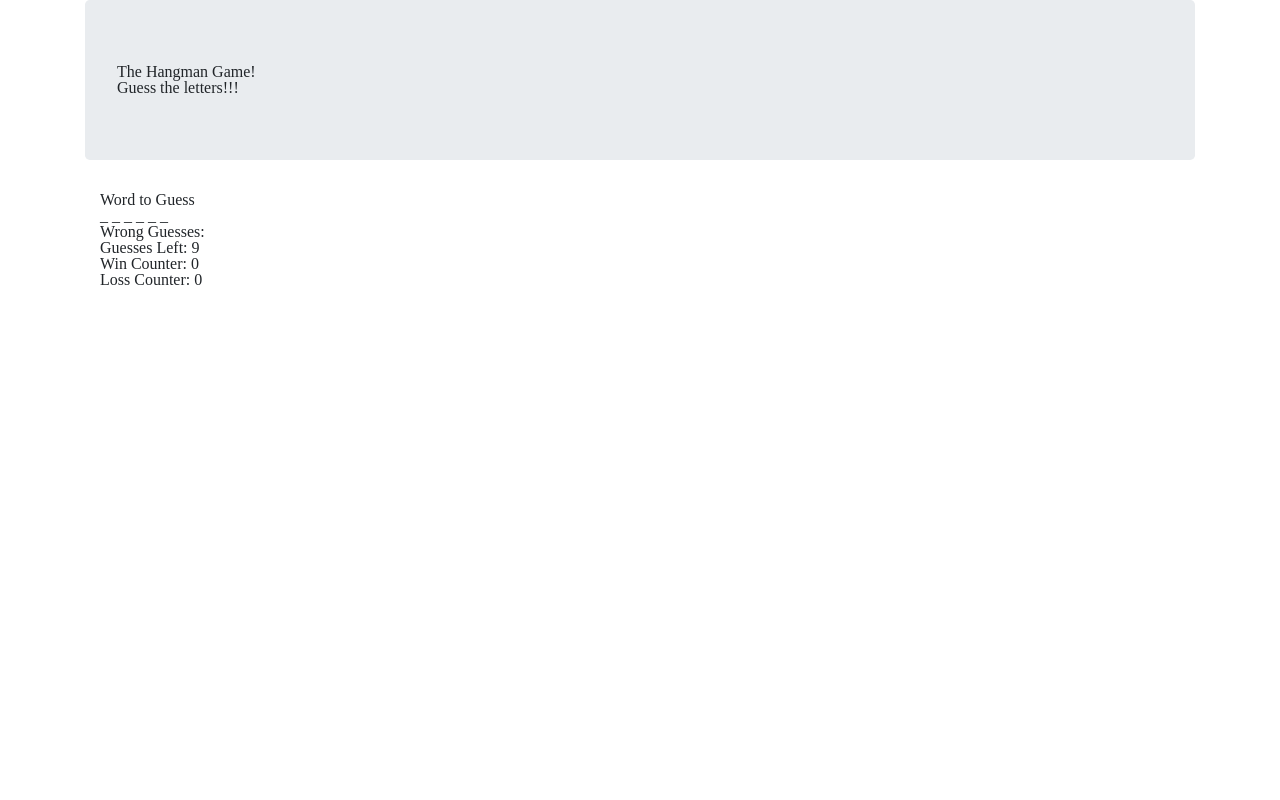
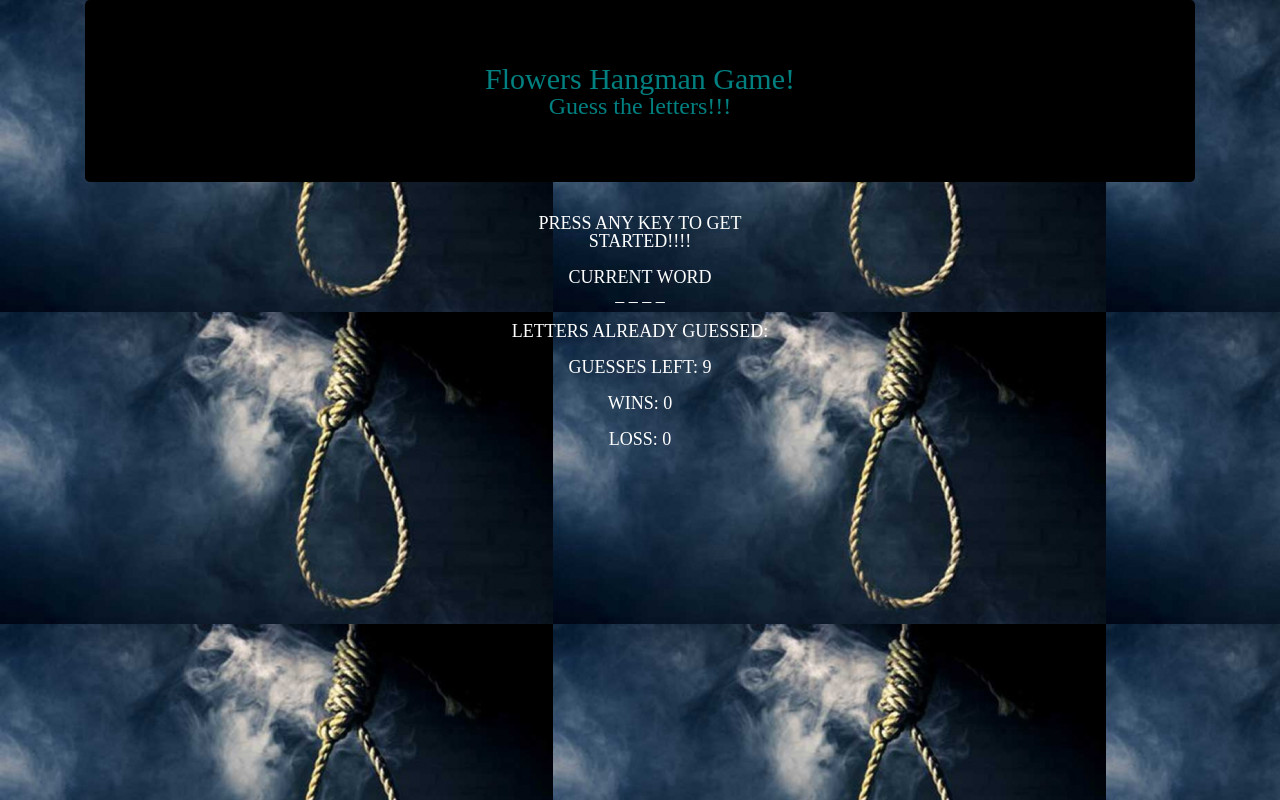
Before and after one commit to Oluwatoyin17/Hangman-Game, a plain HTML site: page index.html in a window 1280 px wide. Drawn offline with nearby package versions, Linux system fonts and the light colour scheme.

Commit message:
Submission

```diff
--- a/assets/css/style.css
+++ b/assets/css/style.css
@@ -0,0 +1,13 @@
+.container{
+    text-align: center;
+    font-size: 18px;
+    color:white;
+}
+#Name{
+    font-size: 30px;
+}
+.jumbotron{
+    background-color: black;
+    font-size: 24px;
+    color:teal;
+}
--- a/assets/javascript/game.js
+++ b/assets/javascript/game.js
@@ -1,7 +1,7 @@
 // GLOBAL VARIABLES
 // -------------------------------------------------------------
 // Arrays and Variables for holding data
-var wordOptions = ["jazz", "funny", "bookworm", "student","sleepy","vacation", "abyss"];
+var wordOptions = ["rose", "tulip", "carnation", "daisy","dandelion","edelweiss", "hibiscus", "iris", "lily","orchid","violet","sunflower"];
 var selectedWord ="";
 var lettersinWord=[];
 var numBlanks = 0;
@@ -81,7 +81,7 @@ function roundComplete(){
     // Check if user won
     if(lettersinWord.toString()== blanksAndSuccesses.toString()){
         winCount++;
-        alert("You Won!");
+        alert("Yay!!! You Won!");
 
         // Update the win counter in the HTML
         document.getElementById("winCounter").innerHTML = winCount;
@@ -92,7 +92,7 @@ function roundComplete(){
     // Check if user lost
     else if (guessesLeft == 0) {
         lossCount++;
-        alert("You lost!");
+        alert("You lost, better luck next time");
 
         //Update the HTML
         document.getElementById("lossCounter").innerHTML = lossCount;
--- a/index.html
+++ b/index.html
@@ -10,44 +10,47 @@
     <link rel="stylesheet" href= "assets/css/reset.css" >
     <link rel="stylesheet" href= "assets/css/style.css" >
 </head>
-<body>
+<body background= "assets/images/hangman.jpg">
 
     <div class="container">
         <div class="jumbotron">
-            <h1>The Hangman Game!</h1>
+            <h1 id="Name">Flowers Hangman Game!</h1>
             <p>Guess the letters!!!</p>
         </div>
+        <p>PRESS ANY KEY TO GET</p>
+        <p>STARTED!!!!</p>
+        <br>
     <div class = "container">
         <div class="panel panel-default">
             <div class="panel-heading">
-                <h3 class="panel-title">Word to Guess</h3>
+                <h3 class="panel-title">CURRENT WORD</h3>
             </div>
             <div class="panel-body">
                 <h2 id= "wordToGuess">_ _ _ _ _ _ _</h2>
             </div>
         </div>
-
+        <br>
         <div class="panel panel-default">
             <div class="panel-body">
-                Wrong Guesses: <span id="wrongGuesses"></span>
+                LETTERS ALREADY GUESSED: <span id="wrongGuesses"></span>
             </div>
         </div>
-
+        <br>
         <div class="panel panel-default">
             <div class="panel-body">
-                Guesses Left: <span id="numGuesses">9</span>
+                GUESSES LEFT: <span id="numGuesses">9</span>
             </div>
         </div>
-
+        <br>
         <div class="panel panel-default">
             <div class="panel-body">
-                Win Counter: <span id="winCounter">0</span>
+                WINS: <span id="winCounter">0</span>
             </div>
         </div>
-
+        <br>
         <div class="panel panel-default">
             <div class="panel-body">
-                Loss Counter: <span id="lossCounter">0</span>
+                LOSS: <span id="lossCounter">0</span>
             </div>
         </div>
     </div>
```
Also changed, not shown: assets/images/hangman.jpg (added).
